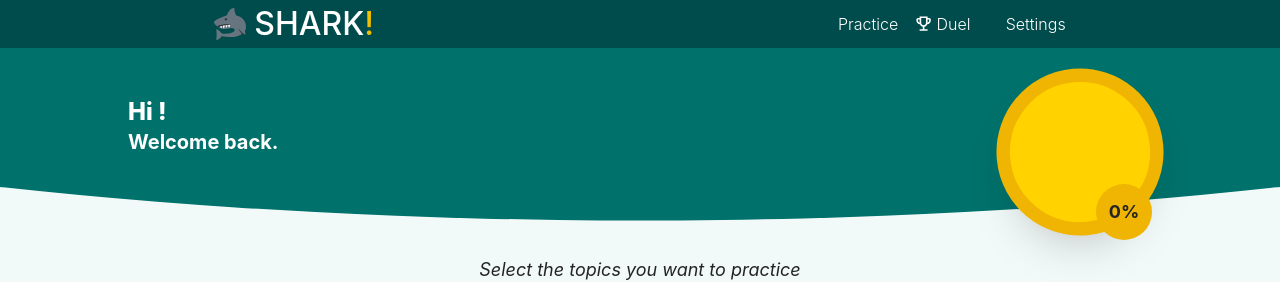
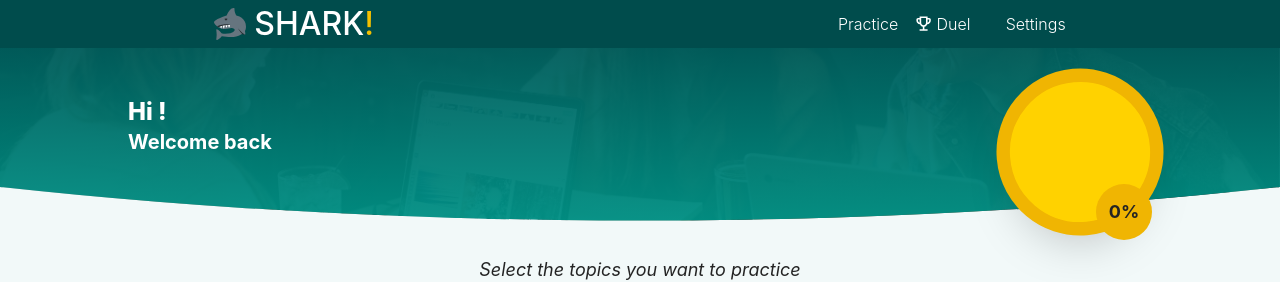
Before and after one commit to brambekkers/fireShark, a Vue app: page /overview in a window 1280 px wide. Shown: the top 282 px of the page. Built offline with nearby package versions, Linux system fonts and the light colour scheme; no server answers; some icons are missing.

Commit message:
add background image header

```diff
--- a/src/components/overview/Header.vue
+++ b/src/components/overview/Header.vue
@@ -10,21 +10,32 @@ const { user } = storeToRefs(useUserStore());
     <div
       aria-hidden="true"
       style="clip-path: ellipse(130% 248% at 50% -150%)"
-      class="bg-secondary absolute inset-0"
+      class="bg-secondary background absolute inset-0"
     ></div>
 
     <section
       class="h-44 flex justify-between relative z-10 pt-8 max-w-screen-lg mx-auto"
     >
       <div class="mt-4">
-        <h1 class="font-extrabold text-2xl text-white">
-          Hi {{ user.name }}!
-        </h1>
+        <h1 class="font-extrabold text-2xl text-white">Hi {{ user.name }}!</h1>
         <p class="text-xl font-bold text-white">
-          Welcome back.
+          {{ $t('overview.welcomeBack') }}
         </p>
       </div>
       <ImageProgress />
     </section>
   </div>
 </template>
+
+<style scoped>
+.background {
+  background: linear-gradient(
+      0deg,
+      rgba(0, 146, 134, 0.95),
+      rgba(0, 94, 93, 0.95)
+    ),
+    url('@/assets/backgroundHeader.jpg');
+  background-size: cover;
+  background-position: 50%;
+}
+</style>
--- a/src/locales/en.json
+++ b/src/locales/en.json
@@ -7,9 +7,11 @@
     "notifications": "Notifications",
     "name": "Name",
     "id": "id",
-    "email": "Email"
+    "email": "Email",
+    "hi": "Hi"
   },
   "overview": {
+    "welcomeBack": "Welcome back",
     "selectTopics": "Select the topics you want to practice",
     "topics": {
       "general": "General",
--- a/src/locales/nl.json
+++ b/src/locales/nl.json
@@ -6,9 +6,11 @@
     "settings": "Instellingen",
     "name": "Naam",
     "id": "id",
-    "email": "E-mailadres"
+    "email": "E-mailadres",
+    "hi": "Hoi"
   },
   "overview": {
+    "welcomeBack": "Welkom terug",
     "selectTopics": "Selecteer de topics die je wilt oefenen.",
     "topics": {
       "general": "General",
```
Also changed, not shown: src/assets/backgroundHeader.jpg (added).
